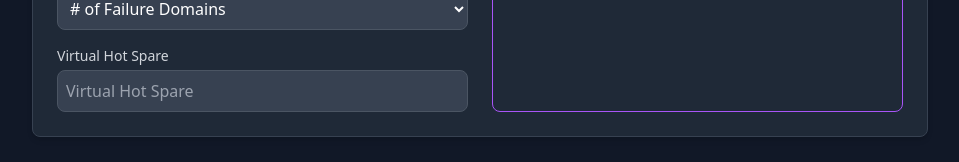
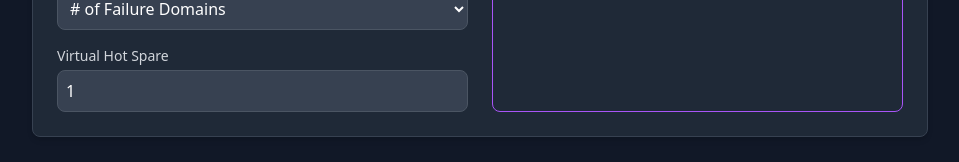
Before and after one commit to bmp-dot/calc, a React (Create React App) app: page / in a window 1280 px wide. Shown: the part 547-709 px from the top of the page, without its empty margins (160-1119 px from the left). Built offline with nearby package versions, Linux system fonts and the light colour scheme.

Commit message:
Update App.jsx
remove extra wording

```diff
--- a/src/App.jsx
+++ b/src/App.jsx
@@ -7,7 +7,7 @@ export default function CalculatorApp() {
   const [fourKDrivers, setFourKDrivers] = useState('');
   const [numFourKDrives, setNumFourKDrives] = useState('');
   const [parity, setParity] = useState('');
-  const [spare, setSpare] = useState('');
+  const [spare, setSpare] = useState('1');
   const [failureDomain, setFailureDomain] = useState('');
   const [hostFailures, setHostFailures] = useState('');
   const [result, setResult] = useState(null);
@@ -193,7 +193,7 @@ export default function CalculatorApp() {
               >
                 <option value="">Protection Level</option>
                 {[2, 3, 4].map((p) => (
-                  <option key={p} value={p}>Protection Level +{p}</option>
+                  <option key={p} value={p}>+{p}</option>
                 ))}
               </select>
             </div>
@@ -220,7 +220,7 @@ export default function CalculatorApp() {
                     }
                   }
                   return options.map((val) => (
-                    <option key={val} value={val}>{val} Failure Domains</option>
+                    <option key={val} value={val}>{val}</option>
                   ));
                 })()}
               </select>
```
